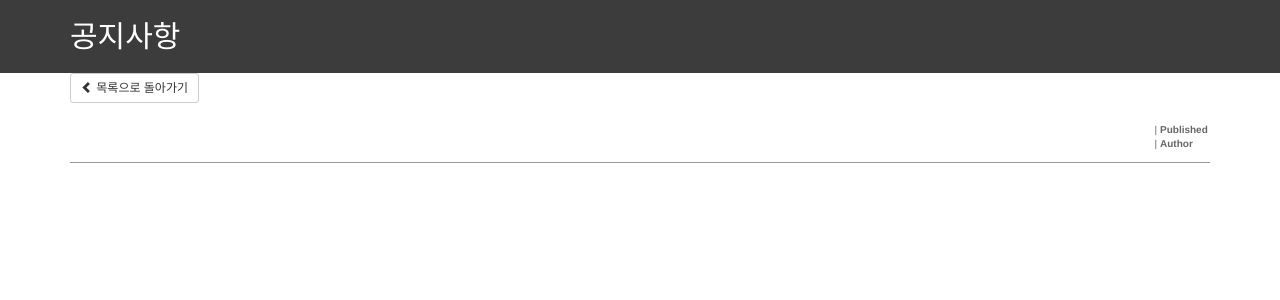
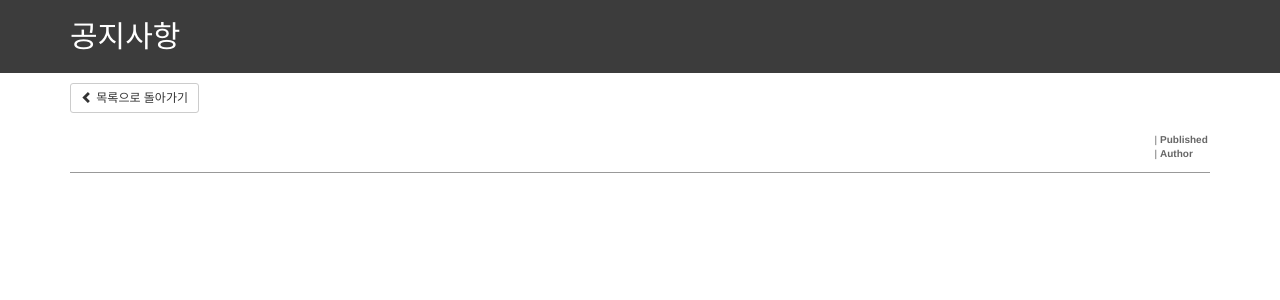
Before and after one commit to bookpark/Djangogirls, a Django app: template djangogirls/templates/blog/post_detail.html in a window 1280 px wide. Shown: the top 300 px of the page. Run offline with Django 3.2, Linux system fonts and the light colour scheme; the template is opened without the code that fills it, so the values that code supplies are empty; some libraries are stand-ins or nearby versions.

Commit message:
blog.css 수정

```diff
--- a/djangogirls/static/css/blog.css
+++ b/djangogirls/static/css/blog.css
@@ -17,6 +17,10 @@
 .post-container {
 
 }
+.post-container > .btn-back-list {
+    margin-top: 10px;
+}
+
 .post-container > .post {
     padding-top: 10px;
     padding-bottom: 10px;
```
